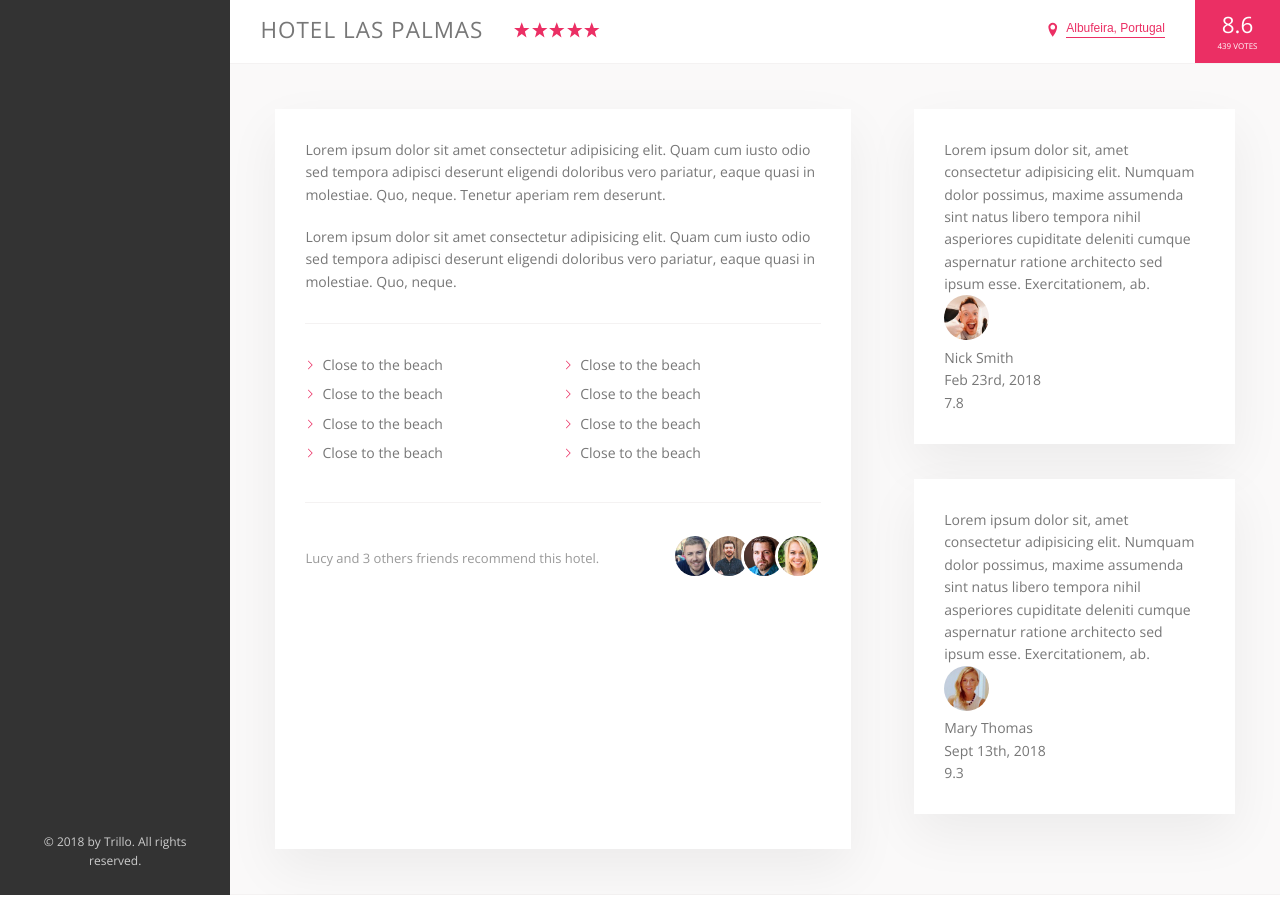
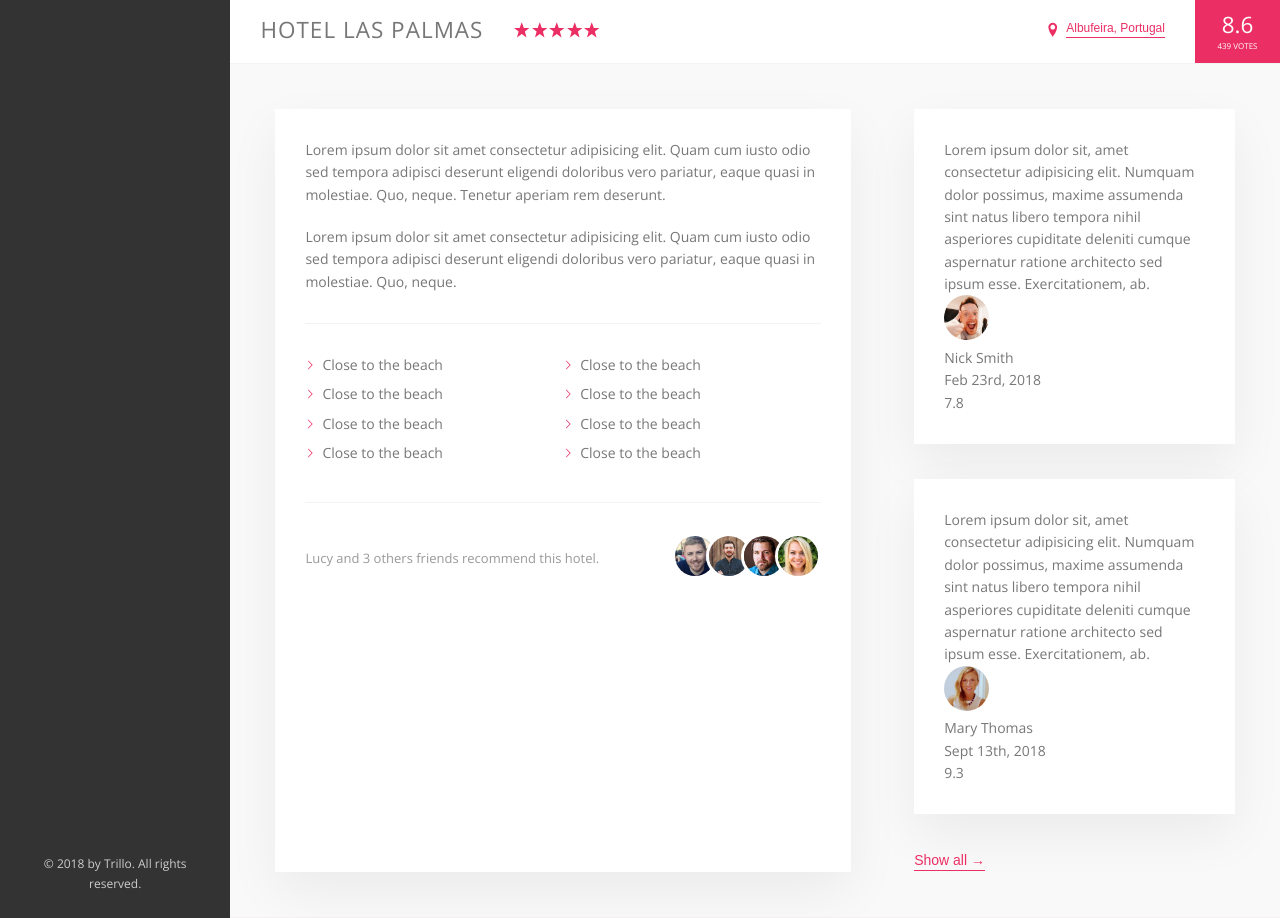
Before and after one commit to wesleyramalho/trillo, a website: page index.html in a window 1280 px wide. Shown: the part 484-1402 px from the top of the page. Before the commit the page ends 1379 px from the top, so only its background shows below. Drawn offline with nearby package versions, Linux system fonts and the light colour scheme.

Commit message:
new button after user review structure

```diff
--- a/index.html
+++ b/index.html
@@ -197,7 +197,7 @@
               </div>
             </div>
           </div>
-          <figure class="user-reviews">
+          <div class="user-reviews">
             <figure class="review">
               <blockquote class="review__text">
                 Lorem ipsum dolor sit, amet consectetur adipisicing elit.
@@ -230,7 +230,10 @@
                 <div class="review__rating">9.3</div>
               </figcaption>
             </figure>
-          </figure>
+            <button class="btn-inline">
+              Show all <span>&rarr;</span>
+            </button>
+          </div>
         </div>
       </main>
     </div>
```
